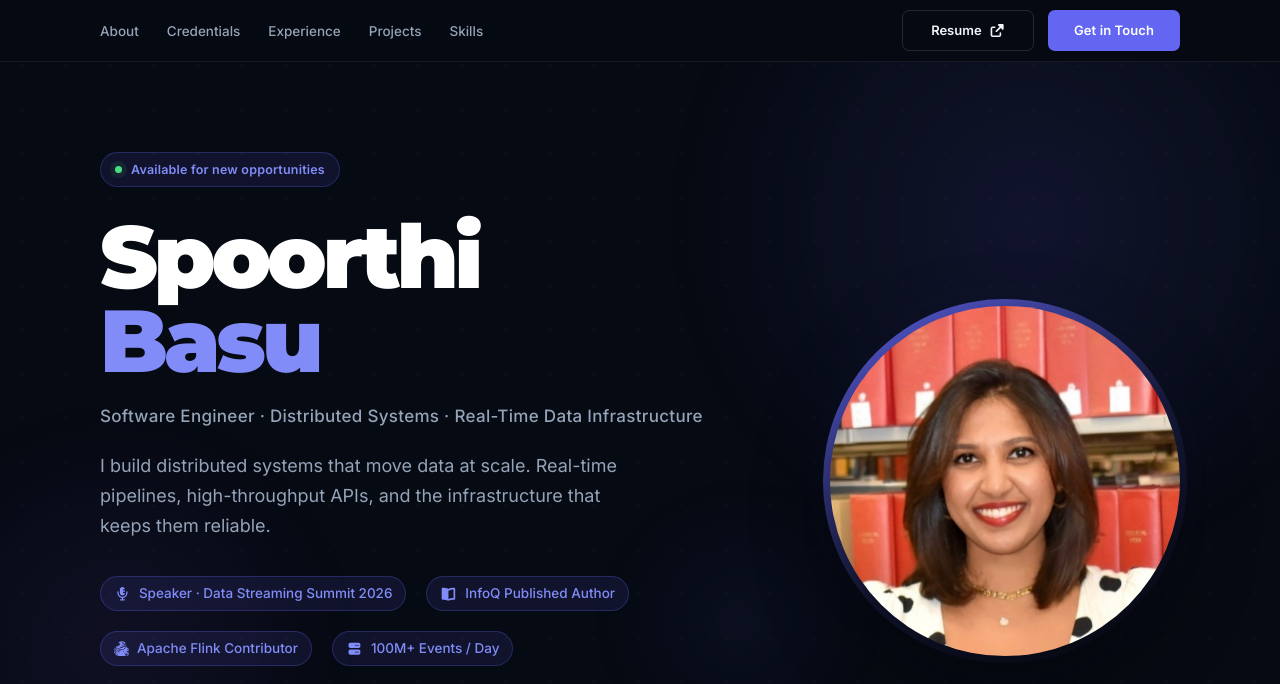
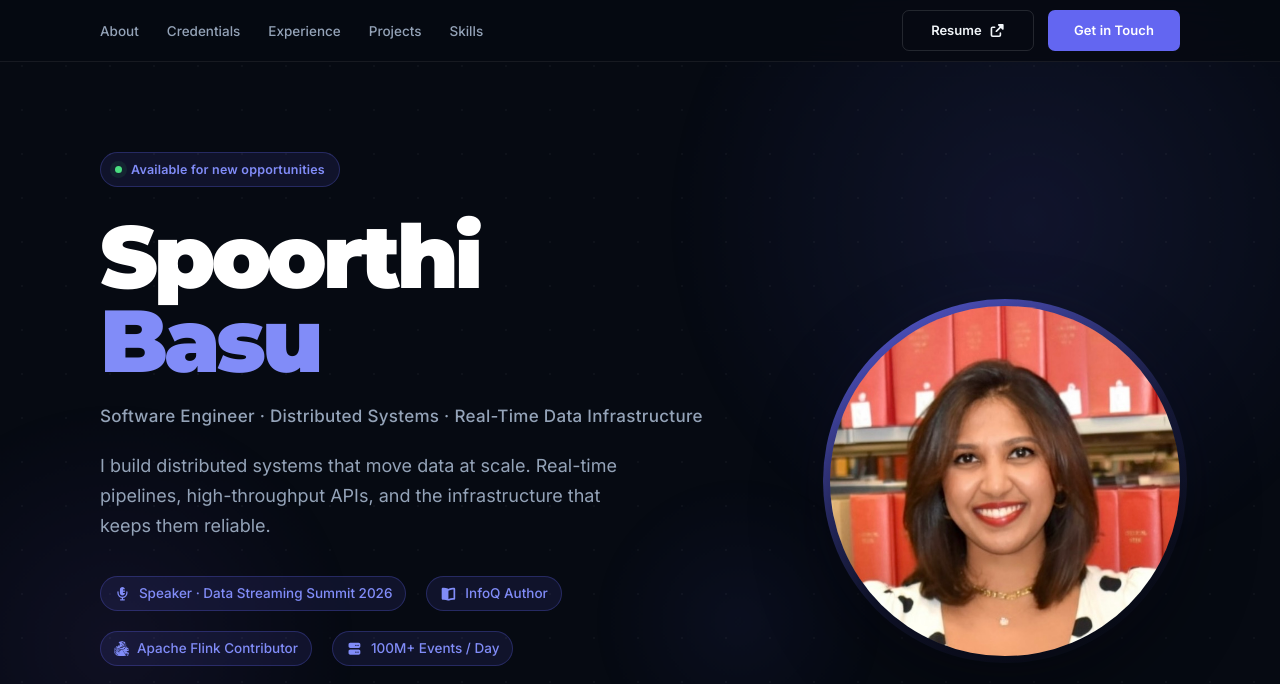
Before and after one commit to spoorthibasu/spoorthibasu.github.io, a plain HTML site: page index.html in a window 1280 px wide. Shown: the top 684 px of the page. Drawn offline with Linux system fonts and the light colour scheme.

Commit message:
Fix: shorten hero pill to InfoQ Author

```diff
--- a/index.html
+++ b/index.html
@@ -80,7 +80,7 @@
             <p class="hero-tagline">I build distributed systems that move data at scale. Real-time pipelines, high-throughput APIs, and the infrastructure that keeps them reliable.</p>
             <div class="hero-signals">
                 <a href="#credentials" data-ev="talk-dss-2026" data-ev-source="hero" class="hero-signal hero-signal--link"><i class="fas fa-microphone-alt"></i> Speaker &middot; Data Streaming Summit 2026</a>
-                <a href="https://www.infoq.com/articles/schema-proliferation-problem/" target="_blank" data-ev="article-infoq" data-ev-source="hero" class="hero-signal hero-signal--link"><i class="fas fa-book-open"></i> InfoQ Published Author</a>
+                <a href="https://www.infoq.com/articles/schema-proliferation-problem/" target="_blank" data-ev="article-infoq" data-ev-source="hero" class="hero-signal hero-signal--link"><i class="fas fa-book-open"></i> InfoQ Author</a>
                 <span class="hero-signal hero-signal--link hero-signal--logo"><a class="hs-logo" href="https://flink.apache.org/" target="_blank" rel="noopener" aria-label="Apache Flink project website" data-ev="flink-project" data-ev-source="hero"><span class="hs-squirrel" aria-hidden="true"></span></a><a class="hs-main" href="#open-source" data-ev="open-source" data-ev-source="hero">Apache Flink Contributor</a></span>
                 <a href="#experience" data-ev="hero-metric-events" class="hero-signal hero-signal--link"><i class="fas fa-server"></i> 100M+ Events / Day</a>
             </div>
```
